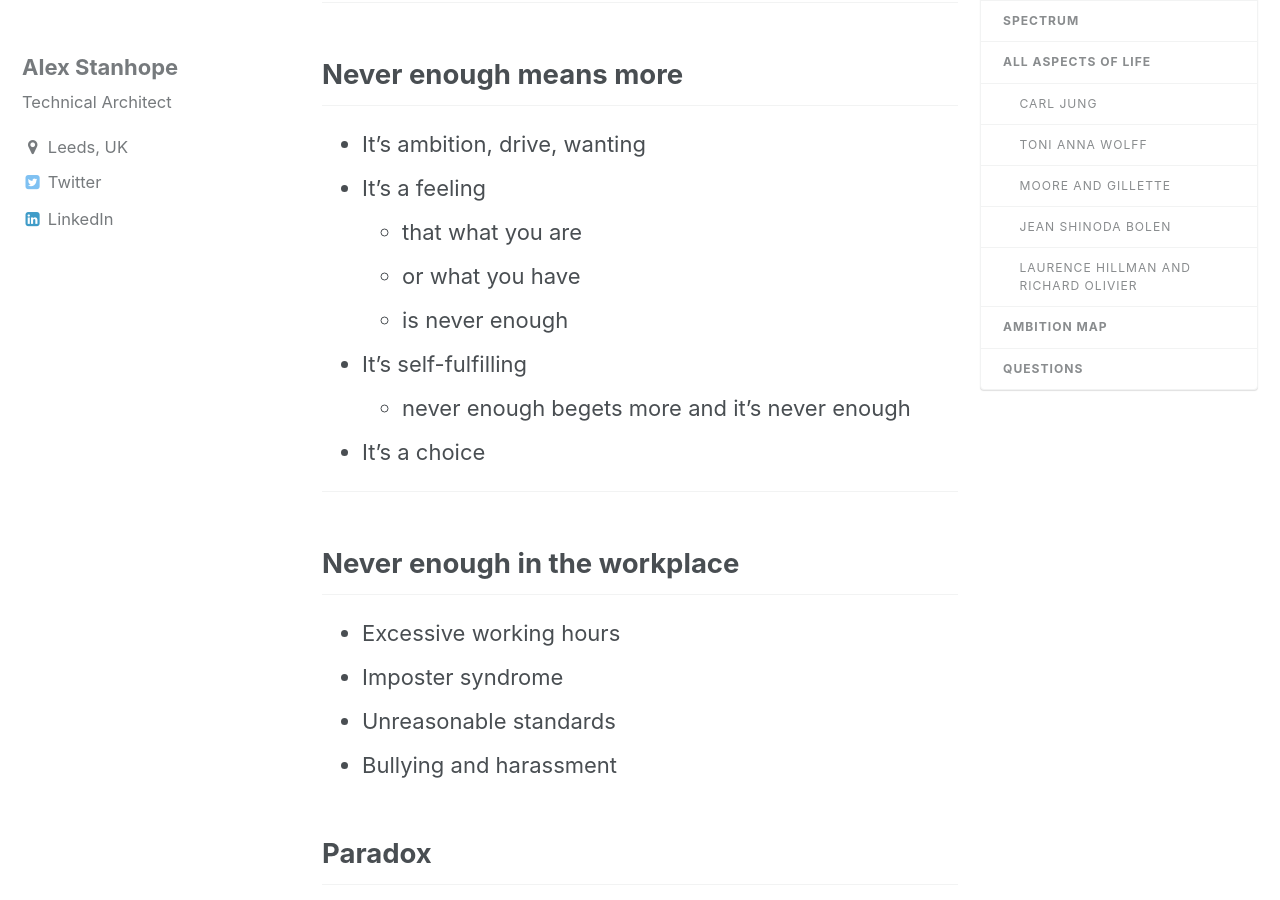
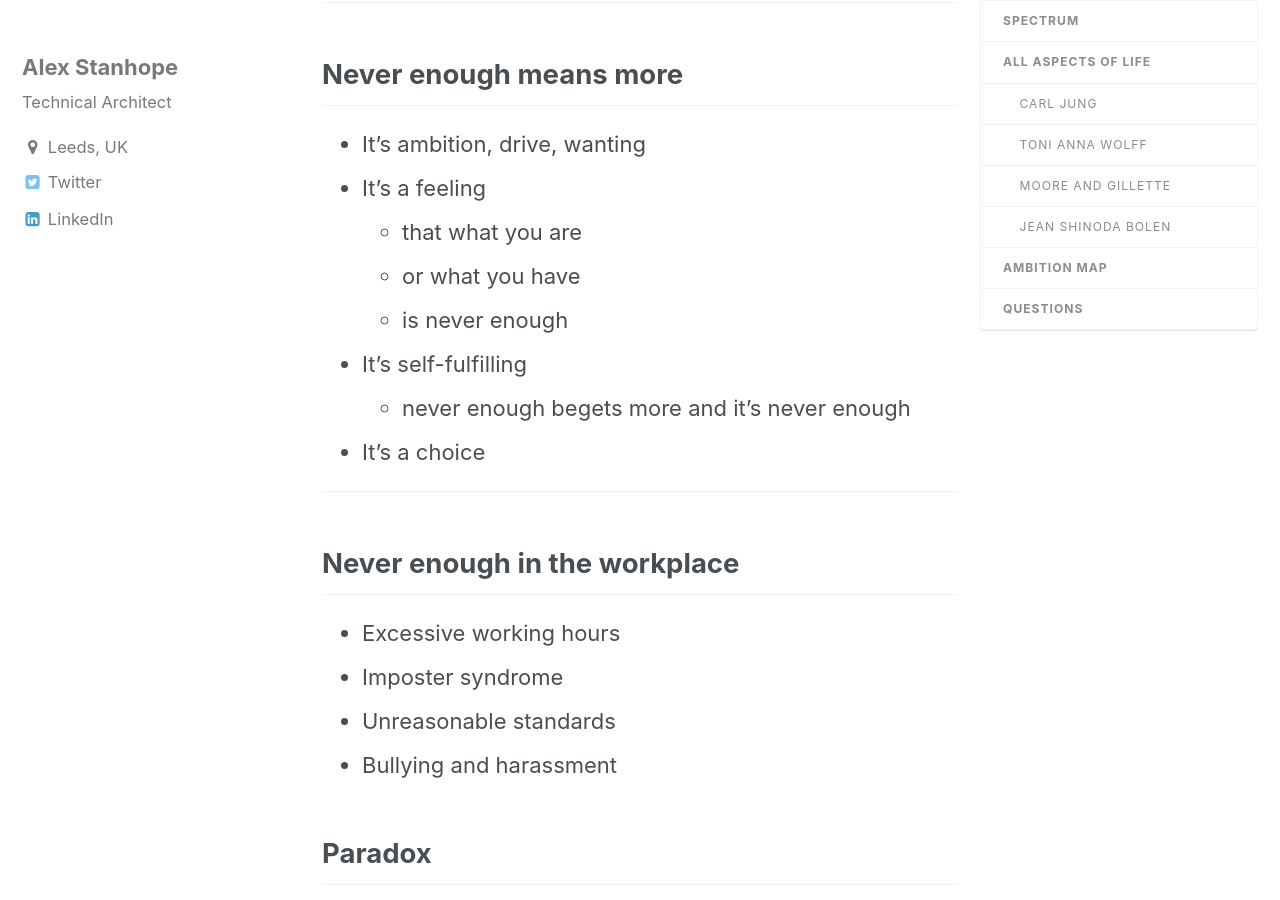
Before and after one commit to cleverlight/alexstanhope, a Jekyll site: the page built from _posts/blog/2099-01-01-what-does-good-enough-mean-for-you.md, in a window 1280 px wide and 900 px high, scrolled down 793 px. Built offline with Jekyll 4.4.1, drawn with Linux system fonts in a browser that asks for light colours; nearby versions of some CDN libraries; library files that are not in the unit come from our copies; comment, search, counter and statistics services are not loaded; some of the changed text lies outside the part shown.

Commit message:
trimmed references

```diff
--- a/_includes/presentations/2099-01-01-good-enough.md
+++ b/_includes/presentations/2099-01-01-good-enough.md
@@ -72,7 +72,6 @@
   + Toni Anna Wolf
   + Moore and Gillette
   + Jean Shinoda Bolen
-  + Laurence Hillman and Richard Olivier
 + Not personality types, but parts of a personality
 + You have all of them
 
@@ -169,8 +168,6 @@
 
 ![Goddess Archetypes](/assets/images/good-enough/bolen-goddess-archetypes.svg)
 
-### Laurence Hillman and Richard Olivier
-
 The above summaries were partly generated by AI.
 
 ---
```
